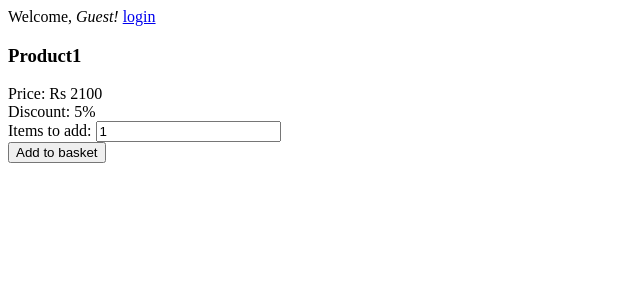
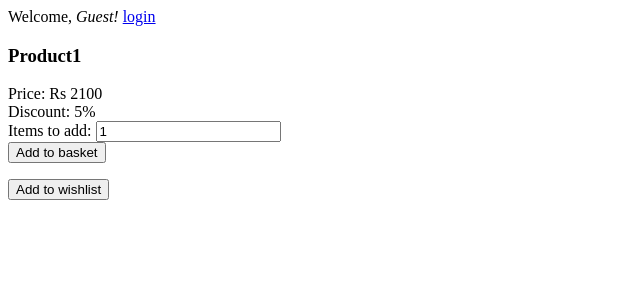
Before and after one commit to commongecko/onlineshopportal, a Django app: a page that uses osp/templates/osp/detail.html in a window 1280 px wide. Shown: the top 300 px of the page, without its empty margins (0-640 px from the left). Run offline with Django 3.2, Linux system fonts and the light colour scheme; data comes from the database, SQL or seed files in the repository.

Commit message:
Added wish list.

```diff
--- a/osp/models.py
+++ b/osp/models.py
@@ -20,6 +20,10 @@
     current = models.BooleanField(default=True)
 
 
+class Wishlist(models.Model):
+    customer = models.OneToOneField(Customer, null=True)
+
+
 class Item(models.Model):
     name = models.CharField(max_length=50)
     cost = models.IntegerField()
@@ -27,6 +31,7 @@
     available = models.IntegerField(default=1)
     purchase_quantity = models.IntegerField(default=1)
     basket = models.ManyToManyField(Basket)
+    wishlist = models.ForeignKey(Wishlist, null=True)
 
     def __unicode__(self):
         return self.name
--- a/osp/templates/osp/detail.html
+++ b/osp/templates/osp/detail.html
@@ -14,4 +14,9 @@
 <input type="submit" value="Add to basket" />
 </form>
 
+<form action="{% url 'osp:add_to_wishlist' item.name %}" method="post">
+{% csrf_token %}
+<input type="submit" value="Add to wishlist" />
+</form>
+
 {% endblock %}
--- a/osp/urls.py
+++ b/osp/urls.py
@@ -9,4 +9,6 @@
     url(r'^basket/$', views.basket, name='basket'),
     url(r'^checkout/$', views.checkout, name='checkout'),
     url(r'^history/$', views.history, name='history'),
+    url(r'^wishlist/$', views.wishlist, name='wishlist'),
+    url(r'^(?P<prod_name>\w+\d+)/wishlist/$', views.add_to_wishlist, name='add_to_wishlist'),
 ]
--- a/osp/views.py
+++ b/osp/views.py
@@ -1,6 +1,6 @@
 from django.shortcuts import render, get_object_or_404
 from django.http import HttpResponse, HttpResponseRedirect
-from osp.models import Item, Basket, Customer, Transaction
+from osp.models import Item, Basket, Customer, Transaction, Wishlist
 from django.core.urlresolvers import reverse
 from django.core.exceptions import ObjectDoesNotExist
 from django.db import IntegrityError
@@ -48,7 +48,7 @@
     item = Item.objects.get(name=prod_name)
     try:
         c = Customer.objects.get(name=current_user)
-    except:
+    except ObjectDoesNotExist:
         c = Customer(name=current_user)
         c.save()
 
@@ -71,6 +71,40 @@
 
     basket.item_set.add(item)
     return HttpResponseRedirect(reverse('osp:basket'))
+
+
+def add_to_wishlist(request, prod_name):
+    current_user = userassert(request)
+    item = Item.objects.get(name=prod_name)
+    try:
+        c = Customer.objects.get(name=current_user)
+    except:
+        c = Customer(name=current_user)
+        c.save()
+
+    try:
+        wishlist = Wishlist.objects.get(customer__name=current_user)
+    except ObjectDoesNotExist:
+        wishlist = Wishlist(customer=c)
+        wishlist.save()
+    wishlist.item_set.add(item)
+    return HttpResponseRedirect(reverse('osp:wishlist'))
+
+
+def wishlist(request):
+    current_user = userassert(request)
+    try:
+        wishlist = Wishlist.objects.get(customer__name=current_user)
+    except ObjectDoesNotExist:
+        try:
+            c = Customer.objects.get(name=current_user)
+        except ObjectDoesNotExist:
+            c = Customer(name=current_user)
+            c.save()
+        wishlist = Wishlist(customer=c)
+        wishlist.save()
+    context = {'wishlist': wishlist}
+    return render(request, 'osp/wishlist.html', context)
 
 
 def checkout(request):
```
Also changed, not shown: osp/templates/osp/wishlist.html (added, +15 -0 lines).
